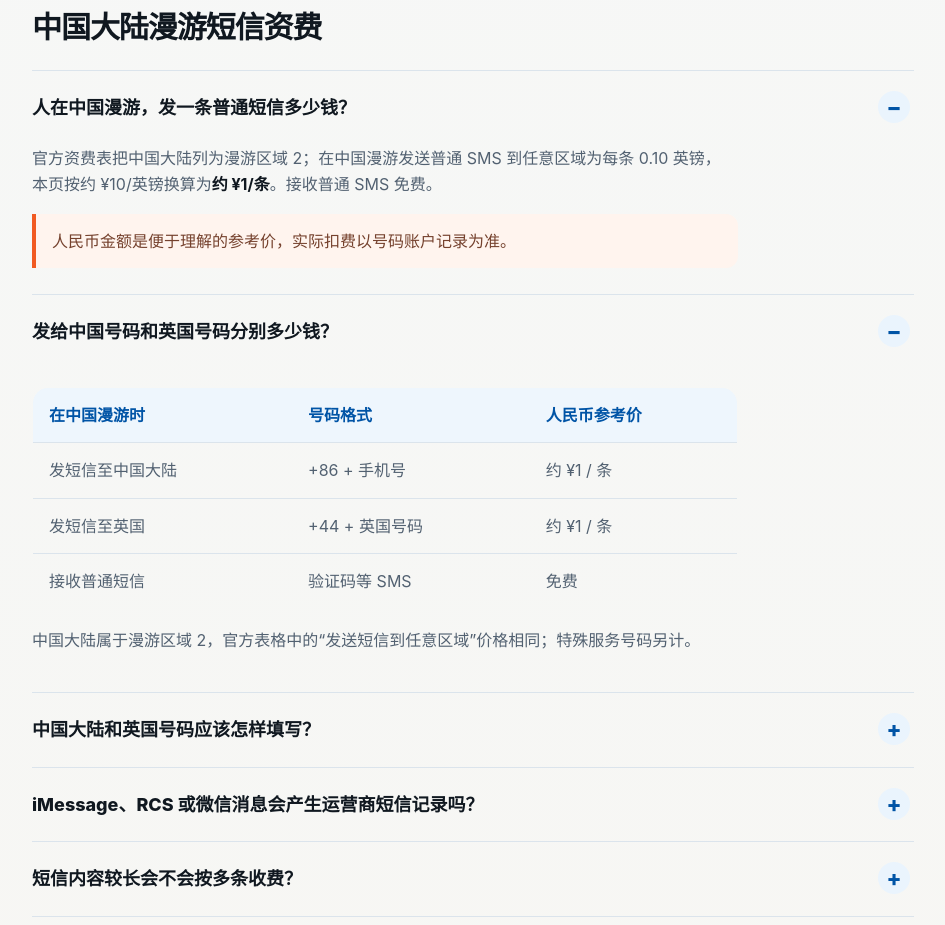
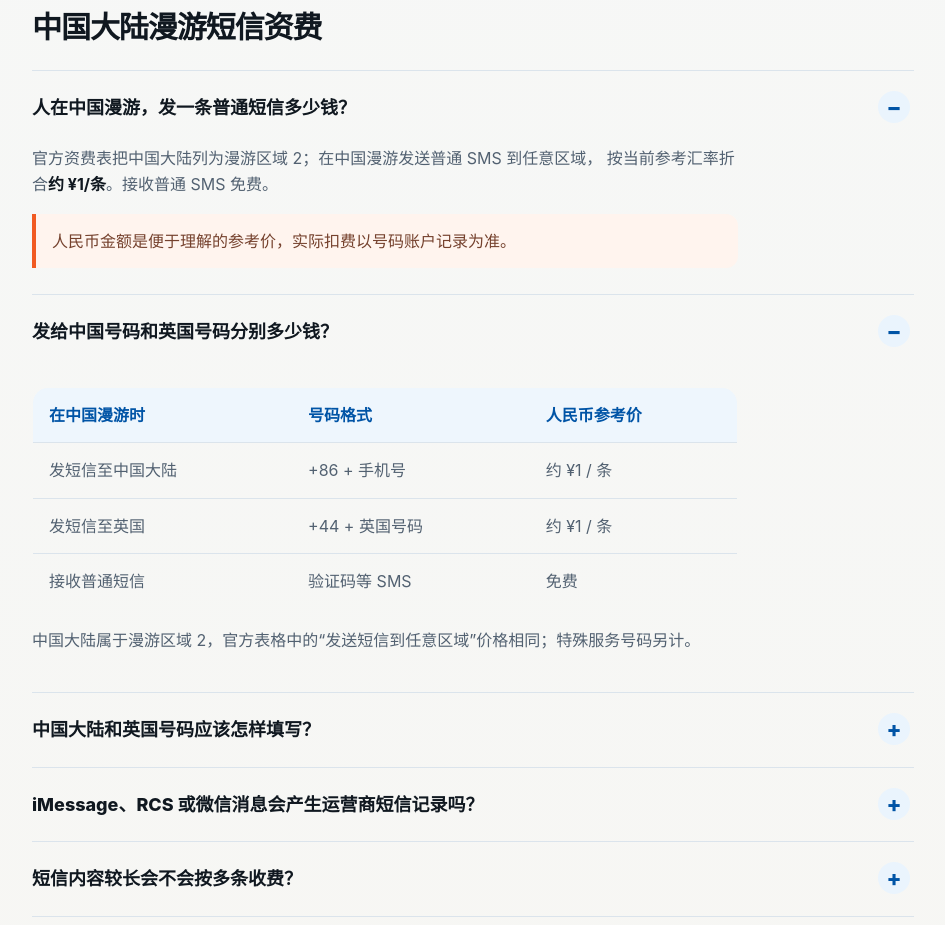
Before and after one commit to dttxorg/giffgaff-dttxorg, a website: page ctexcel-faq.html in a window 1280 px wide. Shown: the part 2574-3499 px from the top of the page, without its empty margins (316-1261 px from the left). Drawn offline with Linux system fonts and the light colour scheme.

Commit message:
Keep CTExcel tariff display in RMB

```diff
--- a/ctexcel-faq.html
+++ b/ctexcel-faq.html
@@ -196,8 +196,8 @@
               <summary>人在中国漫游，发一条普通短信多少钱？</summary>
               <div class="faq-answer">
                 <p>
-                  官方资费表把中国大陆列为漫游区域 2；在中国漫游发送普通 SMS 到任意区域为每条 0.10 英镑，
-                  本页按约 ¥10/英镑换算为<strong>约 ¥1/条</strong>。接收普通 SMS 免费。
+                  官方资费表把中国大陆列为漫游区域 2；在中国漫游发送普通 SMS 到任意区域，
+                  按当前参考汇率折合<strong>约 ¥1/条</strong>。接收普通 SMS 免费。
                 </p>
                 <p class="mini-warning">人民币金额是便于理解的参考价，实际扣费以号码账户记录为准。</p>
               </div>
```
Also changed, not shown: index.html (+1 -1 lines).
